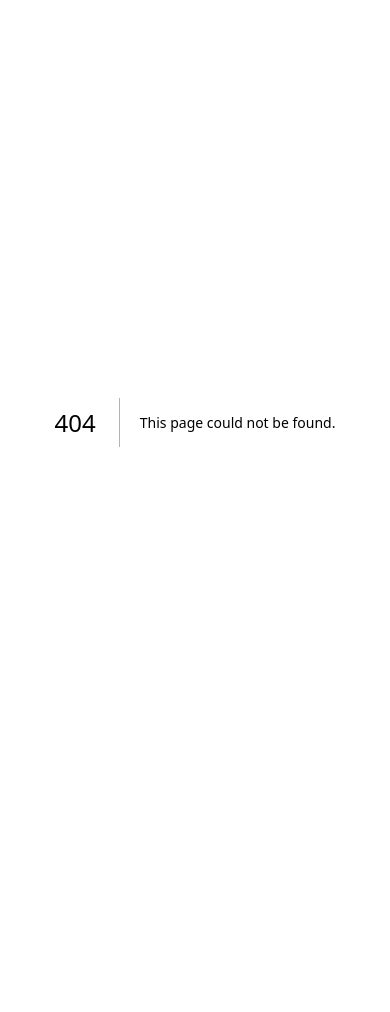
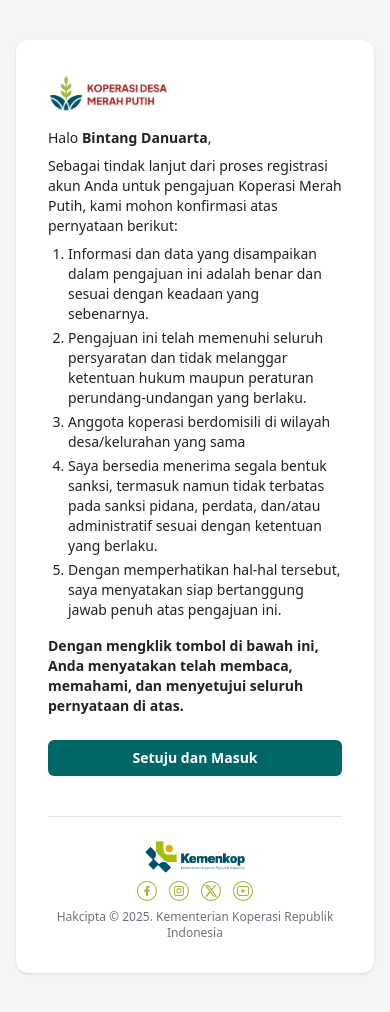
Before and after one commit to kop-go-id/kopdes-merah-putih, a Next.js app in the folder frontend/: page /email in a window 390 px wide. Before the commit this address had no page. Before the commit the page ends 844 px from the top, so only its background shows below. Built offline with nearby package versions, Linux system fonts and the light colour scheme.

Commit message:
Modified layout of navbar in mobile view

```diff
--- a/frontend/package.json
+++ b/frontend/package.json
@@ -11,16 +11,19 @@
   },
   "dependencies": {
     "@ant-design/icons": "^5.3.0",
+    "@react-email/components": "^0.0.36",
+    "@react-email/render": "^1.0.6",
     "antd": "^5.14.0",
     "axios": "^1.8.4",
     "dayjs": "^1.11.10",
     "lucide-react": "^0.484.0",
     "moment": "^2.30.1",
-    "next": "13.5.6",
+    "next": "^13.5.11",
     "react": "^18",
     "react-dom": "^18",
     "react-highlight-words": "^0.20.0",
     "react-icons": "^5.5.0",
+    "resend": "^4.2.0",
     "swiper": "^11.2.6",
     "tailwind-merge": "^3.2.0"
   },
--- a/frontend/src/components/Navbar.js
+++ b/frontend/src/components/Navbar.js
@@ -1,31 +1,73 @@
-import React, { useState } from 'react';
-import { Menu, X } from 'lucide-react';
-import Link from 'next/link';
-import { Image } from 'antd';
+"use client";
+
+import React, { useEffect, useRef, useState } from "react";
+import { Menu, X, ChevronRight } from "lucide-react";
+import Link from "next/link";
+import { usePathname, useRouter } from "next/navigation";
+import { Image } from "antd";
 
 const Navbar = () => {
   const [isOpen, setIsOpen] = useState(false);
+  const router = useRouter();
+  const pathname = usePathname();
+  const menuRef = useRef(null);
+  const containerRef = useRef(null);
 
   const navItems = [
-    { name: 'Tentang', link: '#about' },
-    { name: 'Model', link: '#model' },
-    { name: 'Manfaat', link: '#benefit' },
-    { name: 'Jenis', link: '#type' },
-    { name: 'Pertanyaan', link: '#faq' },
-    { name: 'Regulasi', link: '#regulation' },
-    { name: 'Kontak', link: '/kontak' },
+    { name: "Tentang", link: "#about" },
+    { name: "Model", link: "#model" },
+    { name: "Manfaat", link: "#benefit" },
+    { name: "Jenis", link: "#type" },
+    { name: "Pertanyaan", link: "#faq" },
+    { name: "Regulasi", link: "#regulation" },
+    { name: "Kontak", link: "/kontak" },
   ];
+
+  const handleNavClick = (link) => {
+    if (link.startsWith("#")) {
+      if (pathname !== "/") {
+        router.push("/" + link);
+      } else {
+        document.querySelector(link)?.scrollIntoView({ behavior: "smooth" });
+      }
+      setIsOpen(false);
+    } else {
+      router.push(link);
+      setIsOpen(false);
+    }
+  };
+
+  // Close dropdown if click outside menuRef (but NOT navbar)
+  useEffect(() => {
+    const handleClickOutside = (e) => {
+      if (
+        isOpen &&
+        menuRef.current &&
+        !menuRef.current.contains(e.target) &&
+        containerRef.current &&
+        !containerRef.current.contains(e.target)
+      ) {
+        setIsOpen(false);
+      }
+    };
+
+    document.addEventListener("mousedown", handleClickOutside);
+    return () => document.removeEventListener("mousedown", handleClickOutside);
+  }, [isOpen]);
 
   return (
     <div>
-      <nav className="fixed top-0 left-0 w-full bg-white shadow-md p-4 z-50">
-        <div className="container mx-auto flex justify-between items-center px-4 md:px-6">
+      <nav className="fixed top-0 left-0 w-full bg-white p-4 z-50">
+        <div
+          className="container mx-auto flex justify-between items-center px-4 md:px-6"
+          ref={containerRef}
+        >
           {/* Logo */}
           <div className="flex items-center">
             <Link href="/">
               <Image
                 src="/images/logo.png"
-                alt="Koperasi Desa/Kelurahan Merah Putih Logo"
+                alt="Koperasi Merah Putih"
                 width={150}
                 height={50}
                 preview={false}
@@ -34,19 +76,17 @@ const Navbar = () => {
             </Link>
           </div>
 
-          {/* Desktop Menu di pojok kanan */}
+          {/* Desktop Menu */}
           <div className="hidden lg:flex items-center space-x-6">
             {navItems.map((item, index) => (
-              <Link
+              <button
                 key={index}
-                href={`${item.link.toLowerCase()}`}
+                onClick={() => handleNavClick(item.link)}
                 className="text-md text-gray-900 hover:text-[#A0B73E] transition-colors"
               >
                 {item.name}
-              </Link>
+              </button>
             ))}
-
-            {/* Tombol Masuk */}
             <Link
               href="/masuk"
               className="ml-4 text-[#a0b73e] border border-[#a0b73e] px-4 py-2 rounded-md hover:bg-[#a0b73e] hover:text-white transition-colors"
@@ -63,34 +103,43 @@ const Navbar = () => {
             {isOpen ? <X size={28} /> : <Menu size={28} />}
           </button>
         </div>
+      </nav>
 
-        {/* Mobile Menu */}
-        {isOpen && (
-          <div className="lg:hidden absolute top-16 left-0 w-full bg-white shadow-md transition-all duration-300 ease-in-out">
-            <div className="flex flex-col items-center space-y-4 py-4">
+      {/* Mobile Menu + Backdrop */}
+      {isOpen && (
+        <div className="fixed inset-0 top-[4.25rem] z-40 bg-black/30">
+          <div
+            ref={menuRef}
+            className={`absolute top-0 left-0 w-full bg-white shadow-md transition-all duration-300 ease-in-out transform
+              ${isOpen ? "translate-y-0 opacity-100 scale-y-100" : "-translate-y-5 opacity-0 scale-y-95"}
+            `}
+          >
+            <div className="flex flex-col items-start text-left px-6 py-4 w-full">
               {navItems.map((item, index) => (
-                <Link
-                  key={index}
-                  href={`${item.link.toLowerCase()}`}
-                  className="text-md text-gray-900 hover:text-[#A0B73E] transition-colors"
-                  onClick={() => setIsOpen(false)}
-                >
-                  {item.name}
-                </Link>
+                <div key={index} className="w-full">
+                  <button
+                    onClick={() => handleNavClick(item.link)}
+                    className="flex items-center justify-between w-full py-2 text-md text-gray-900 hover:text-[#A0B73E] transition-colors"
+                  >
+                    <span>{item.name}</span>
+                    <ChevronRight className="h-4 w-4 text-gray-500" />
+                  </button>
+                  {index !== navItems.length - 1 && (
+                    <hr className="my-1 border-gray-200" />
+                  )}
+                </div>
               ))}
-
-              {/* Tombol Masuk di Mobile */}
               <Link
                 href="/masuk"
-                className="text-[#a0b73e] border border-[#a0b73e] px-4 py-2 rounded-md text-center hover:bg-[#a0b73e] hover:text-white transition-colors"
+                className="w-full text-center mt-4 text-[#a0b73e] border border-[#a0b73e] px-4 py-2 rounded-md hover:bg-[#a0b73e] hover:text-white transition-colors"
                 onClick={() => setIsOpen(false)}
               >
                 Masuk
               </Link>
             </div>
           </div>
-        )}
-      </nav>
+        </div>
+      )}
     </div>
   );
 };
--- /dev/null
+++ b/frontend/src/components/email.js
@@ -0,0 +1,42 @@
+export default function KonfirmasiEmail({ nama = "Bintang Danuarta" }) {
+  return (
+    <div className="bg-[#f5f5f5] px-4 py-10 text-sm text-[#222] font-sans min-h-screen">
+      <div className="max-w-xl mx-auto bg-white p-8 rounded-xl shadow">
+        <img src="/images/logo.png" className="h-10 mb-4" alt="logo" />
+        <p>Halo <strong>{nama}</strong>,</p>
+        <p className="mt-2">
+          Sebagai tindak lanjut dari proses registrasi akun Anda untuk pengajuan Koperasi Merah Putih, kami mohon konfirmasi atas pernyataan berikut:
+        </p>
+        <ol className="pl-5 list-decimal space-y-1 mt-2">
+          <li>Informasi dan data yang disampaikan dalam pengajuan ini adalah benar dan sesuai dengan keadaan yang sebenarnya.</li>
+          <li>Pengajuan ini telah memenuhi seluruh persyaratan dan tidak melanggar ketentuan hukum maupun peraturan perundang-undangan yang berlaku.</li>
+          <li>Anggota koperasi berdomisili di wilayah desa/kelurahan yang sama</li>
+          <li>Saya bersedia menerima segala bentuk sanksi, termasuk namun tidak terbatas pada sanksi pidana, perdata, dan/atau administratif sesuai dengan ketentuan yang berlaku.</li>
+          <li>Dengan memperhatikan hal-hal tersebut, saya menyatakan siap bertanggung jawab penuh atas pengajuan ini.</li>
+        </ol>
+        <p className="mt-4 font-bold">
+          Dengan mengklik tombol di bawah ini, Anda menyatakan telah membaca, memahami, dan menyetujui seluruh pernyataan di atas.
+        </p>
+
+        <div className="text-center mt-6">
+          <button
+            className="bg-[#006766] text-white px-6 py-2 rounded-md font-bold w-full"
+          >
+            Setuju dan Masuk
+          </button>
+        </div>
+
+        <div className="mt-10 text-center border-t pt-6 text-xs text-gray-500">
+          <img src="/images/logo-kemenkop.png" className="h-8 mx-auto mb-2" alt="Kemenkop Logo" />
+          <div className="flex justify-center gap-3 mb-2">
+            <img src="/images/facebook.png" className="h-5" alt="fb" />
+            <img src="/images/ig.png" className="h-5" alt="ig" />
+            <img src="/images/x.png" className="h-5" alt="Twitter" />
+            <img src="/images/yt.png" className="h-5" alt="Youtube" />
+          </div>
+          <p>Hakcipta © 2025. Kementerian Koperasi Republik Indonesia</p>
+        </div>
+      </div>
+    </div>
+  );
+}
--- /dev/null
+++ b/frontend/src/pages/email.js
@@ -0,0 +1,7 @@
+'use client';
+
+import KonfirmasiEmail from '@/components/email';
+
+export default function KonfirmasiEmailPage() {
+  return <KonfirmasiEmail nama="Bintang Danuarta" />;
+}
```
Also changed, not shown: 1 other file (tests, documents, lock files or other folders).
